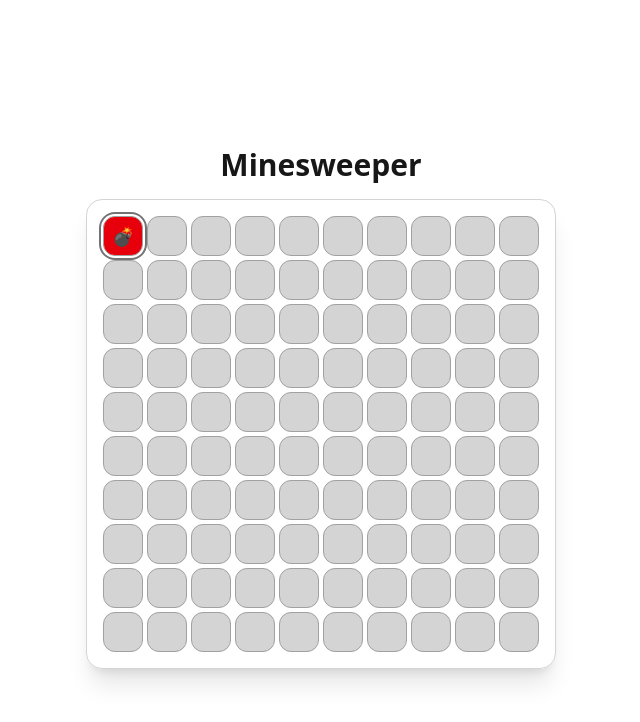
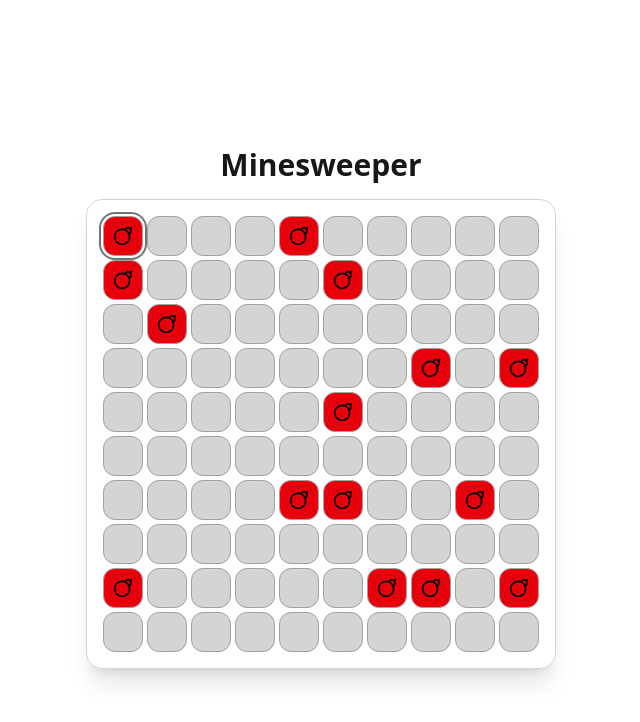
Before and after one commit to iNoles/minesweeper, a SvelteKit app: page / in a window 1280 px wide. Both pictures are taken after a click on the button 442 px from the left and 236 px from the top of the page. Shown: the top 722 px of the page, without its empty margins (319-959 px from the left). Built offline with nearby package versions, Linux system fonts and the light colour scheme.

Commit message:
updated game performances

```diff
--- a/package.json
+++ b/package.json
@@ -12,6 +12,7 @@
 		"eslint-config-prettier": "^10.0.1",
 		"eslint-plugin-svelte": "^2.46.1",
 		"globals": "^15.14.0",
+		"lucide-svelte": "^0.476.0",
 		"prettier": "^3.4.2",
 		"prettier-plugin-svelte": "^3.3.3",
 		"prettier-plugin-tailwindcss": "^0.6.10",
--- a/src/app.css
+++ b/src/app.css
@@ -40,14 +40,7 @@
 
 /* Mines */
 .cell.mine {
-  @apply bg-red-600 text-white
-         dark:bg-red-500;
-}
-
-/* Flagged cells */
-.cell.flagged {
-  @apply bg-yellow-400 text-black
-         dark:bg-yellow-500;
+  @apply bg-red-600 dark:bg-red-500;
 }
 
 /* Better hover and focus states */
--- a/src/routes/+page.svelte
+++ b/src/routes/+page.svelte
@@ -1,5 +1,6 @@
 <script lang="ts">
-    import { type Grid, createGrid } from "../routes/GameState";
+	import { type Grid, createGrid } from '../routes/GameState';
+	import { Bomb, Flag, XCircle } from 'lucide-svelte';
 
 	const rows = 10;
 	const cols = 10;
@@ -13,13 +14,21 @@
 
 	// Reveal a cell
 	function revealCell(row: number, col: number): void {
-        if (gameOver || grid[row][col].isRevealed || grid[row][col].isFlagged) return;
+		if (gameOver || gameWon || grid[row][col].isRevealed || grid[row][col].isFlagged) return;
 
 		grid[row][col].isRevealed = true;
 
 		if (grid[row][col].isMine) {
 			gameOver = true;
-            alert("Game Over! You clicked on a mine!");
+			alert('Game Over! You clicked on a mine!');
+
+			// Reveal all mines and mark incorrect flags
+			grid.forEach((row) =>
+				row.forEach((cell) => {
+					if (cell.isMine) cell.isRevealed = true;
+					if (cell.isFlagged && !cell.isMine) cell.isWrongFlag = true; // Mark incorrect flags
+				})
+			);
 		} else if (grid[row][col].adjacentMines === 0) {
 			revealAdjacentCells(row, col);
 		}
@@ -30,26 +39,44 @@
 	// Reveal adjacent cells recursively
 	function revealAdjacentCells(row: number, col: number): void {
 		const directions = [
-            [-1, -1], [-1, 0], [-1, 1],
-            [0, -1],         [0, 1],
-            [1, -1], [1, 0], [1, 1],
+			[-1, -1],
+			[-1, 0],
+			[-1, 1],
+			[0, -1],
+			[0, 1],
+			[1, -1],
+			[1, 0],
+			[1, 1]
 		];
 
 		for (const [dx, dy] of directions) {
 			const newRow = row + dx;
 			const newCol = col + dy;
 
-            if (grid[newRow]?.[newCol] && !grid[newRow][newCol].isRevealed && !grid[newRow][newCol].isMine) {
-                revealCell(newRow, newCol);
+			if (
+				grid[newRow]?.[newCol] &&
+				!grid[newRow][newCol].isRevealed &&
+				!grid[newRow][newCol].isMine
+			) {
+				grid[newRow][newCol].isRevealed = true; // Mark as revealed before recursion
+				if (grid[newRow][newCol].adjacentMines === 0) {
+					revealAdjacentCells(newRow, newCol);
+				}
 			}
 		}
 	}
 
-    // Flag or unflag a cell (Long Press)
+	// Flag or unflag a cell
 	function toggleFlag(row: number, col: number): void {
-        if (!grid[row][col].isRevealed) {
-            grid[row][col].isFlagged = !grid[row][col].isFlagged;
-        }
+		if (gameWon || grid[row][col].isRevealed) return;
+
+		const newFlagState = !grid[row][col].isFlagged;
+
+		grid[row][col] = {
+			...grid[row][col],
+			isFlagged: newFlagState,
+			isWrongFlag: newFlagState && !grid[row][col].isMine // Mark wrong flag if it's a mistake
+		};
 	}
 
 	// Handle long-press flagging on mobile & mouse
@@ -62,23 +89,25 @@
 	function cancelLongPress() {
 		if (longPressTimer) {
 			clearTimeout(longPressTimer);
+			longPressTimer = null; // Reset the timer
 		}
 	}
 
 	// Check if the player has won
 	function checkWin(): void {
-        const allNonMinesRevealed = grid.every(row =>
-            row.every(cell => cell.isMine || cell.isRevealed)
+		const allNonMinesRevealed = grid.every((row) =>
+			row.every((cell) => cell.isMine || cell.isRevealed)
 		);
+
 		if (allNonMinesRevealed) {
 			gameWon = true;
-            alert("You won!");
+			alert('You won!');
 		}
 	}
 </script>
 
-  <div class="flex flex-col items-center justify-center min-h-screen">
-    <header class="text-center py-4">
+<div class="flex min-h-screen flex-col items-center justify-center">
+	<header class="py-4 text-center">
 		<h1 class="text-3xl font-bold text-neutral-900 dark:text-white">Minesweeper</h1>
 	</header>
 
@@ -86,19 +115,25 @@
 		{#each grid as row, rowIndex}
 			{#each row as cell, colIndex}
 				<button
-                    class="cell {cell.isRevealed ? 'revealed' : 'hidden'} {cell.isRevealed && cell.isMine ? 'mine' : ''} {cell.isFlagged ? 'flagged' : ''}"
-                    on:click={() => revealCell(rowIndex, colIndex)}
-                    on:contextmenu|preventDefault={() => toggleFlag(rowIndex, colIndex)}
-                    on:mousedown={() => handleLongPress(rowIndex, colIndex)}
-                    on:mouseup={cancelLongPress}
-                    on:mouseleave={cancelLongPress}
-                    on:touchstart={() => handleLongPress(rowIndex, colIndex)}
+					class="cell {cell.isRevealed ? 'revealed' : 'hidden'} {cell.isRevealed && cell.isMine
+						? 'mine'
+						: ''} {cell.isFlagged ? 'flagged' : ''}"
+					on:click={() => !gameOver && !gameWon && revealCell(rowIndex, colIndex)}
+					on:contextmenu|preventDefault={() =>
+						!gameOver && !gameWon && toggleFlag(rowIndex, colIndex)}
+					on:touchstart={() => !gameOver && !gameWon && handleLongPress(rowIndex, colIndex)}
 					on:touchend={cancelLongPress}
 				>
 					{#if cell.isRevealed}
-                        {cell.isMine ? '💣' : cell.adjacentMines || ''}
+						{#if cell.isMine}
+							<Bomb size={20} class="text-black" />
+						{:else}
+							{cell.adjacentMines || ''}
+						{/if}
+					{:else if cell.isWrongFlag}
+						<XCircle size={20} class="text-red-500" />
 					{:else if cell.isFlagged}
-                        🚩
+						<Flag size={20} class="text-red-500" />
 					{/if}
 				</button>
 			{/each}
--- a/src/routes/GameState.ts
+++ b/src/routes/GameState.ts
@@ -2,6 +2,7 @@ export interface Cell {
   isMine: boolean;
   isRevealed: boolean;
   isFlagged: boolean;
+  isWrongFlag: boolean;
   adjacentMines: number;
 }
 
@@ -19,6 +20,7 @@ export function createGrid(rows: number, cols: number, mineCount: number): Grid
       isMine: false,
       isRevealed: false,
       isFlagged: false,
+      isWrongFlag: false,
       adjacentMines: 0,
     }))
   );
```
Also changed, not shown: 1 other file (tests, documents, lock files or other folders). Lines whose indentation alone changed are shown as unchanged.
